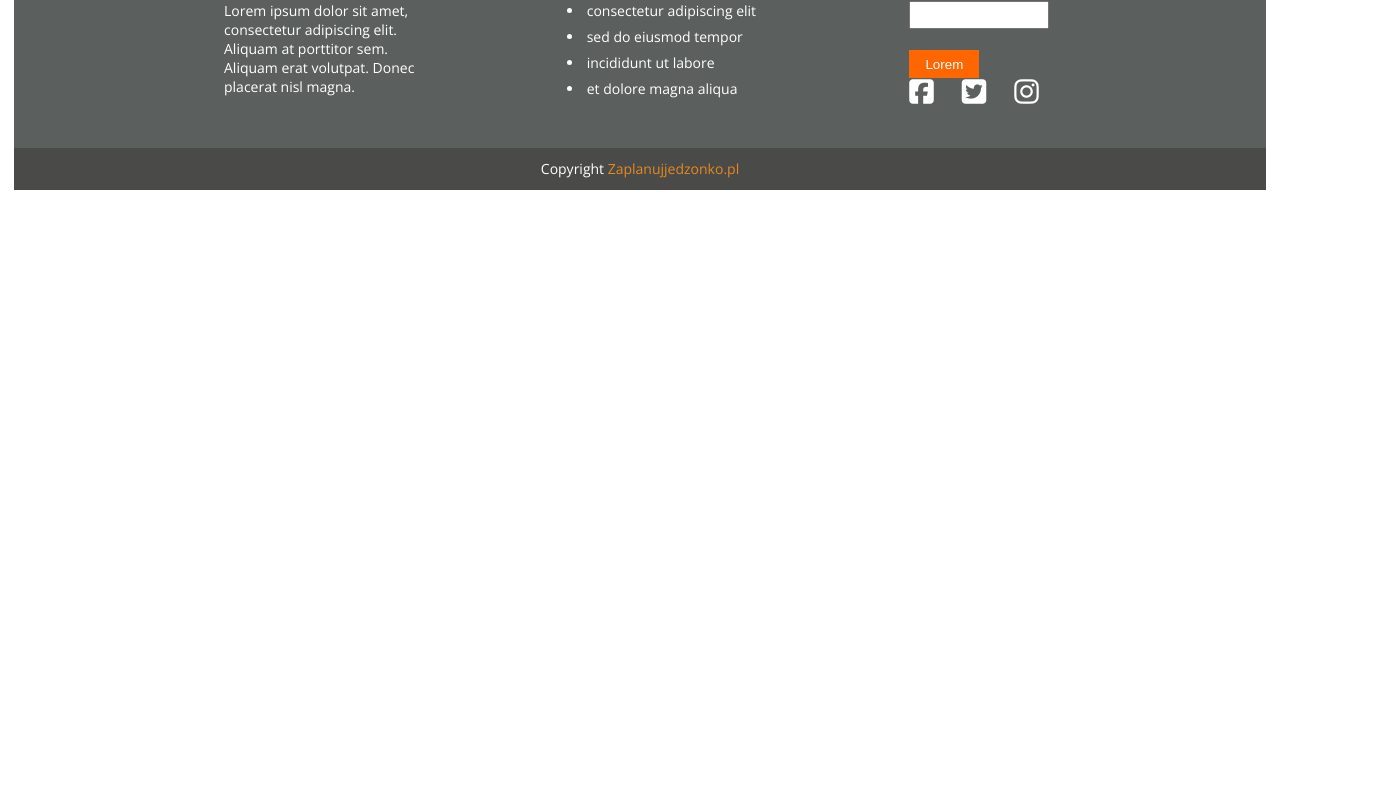
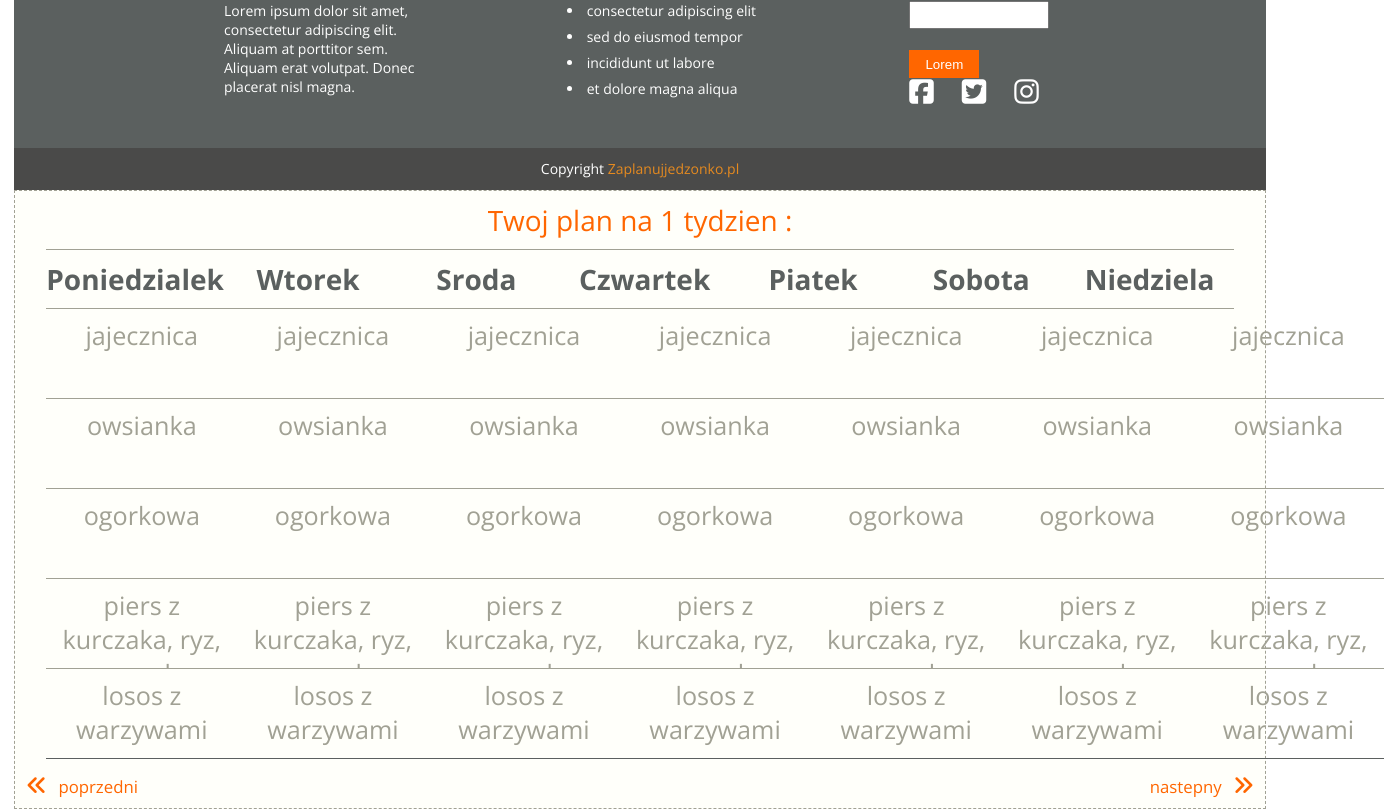
Before and after one commit to kwojtas172/plan-a-diet, a React (Create React App) app: page / in a window 1280 px wide. Shown: the part 2441-3250 px from the top of the page, 1384 px wide, since content can reach past the window. Before the commit the page ends 2631 px from the top, so only its background shows below. Built offline with nearby package versions, Linux system fonts and the light colour scheme; data requests are answered from the project's data file; a web font is replaced by a local one.

Commit message:
corrected letters in db.json corrected WeeklyPreviewTable.js added data from db.json and corrected _weekly-preview-table.scss

```diff
--- a/database/db.json
+++ b/database/db.json
@@ -2,8 +2,7 @@
   "user": {
     "name": "Aga"
   },
-  "recipes": [
-    {
+  "recipes": [{
     "id": 1,
     "name": "Zupa pomidorowa",
     "description": "Pyszna zupa pomidorowa z całych pomidorów.",
@@ -13,63 +12,60 @@
     "ingredients": [
       "Pomidory"
     ]
-    }
-  ],
-  "schedules": [
-    {
+  }],
+  "schedules": [{
     "id": 1,
     "name": "Wegetariański tydzień",
     "description": "Długi opis tygodnia bez mięsa.",
     "weekNumber": 1,
     "monday": [
-        1,
-        2,
-        3,
-        4,
-        5
+      "jajecznica",
+      "owsianka",
+      "ogorkowa",
+      "piers z kurczaka, ryz, surowka",
+      "losos z warzywami"
     ],
     "tuesday": [
-        1,
-        2,
-        3,
-        4,
-        5
+      "jajecznica",
+      "owsianka",
+      "ogorkowa",
+      "piers z kurczaka, ryz, surowka",
+      "losos z warzywami"
     ],
     "wednesday": [
-        1,
-        2,
-        3,
-        4,
-        5
+      "jajecznica",
+      "owsianka",
+      "ogorkowa",
+      "piers z kurczaka, ryz, surowka",
+      "losos z warzywami"
     ],
-      "thrusday": [
-        1,
-        2,
-        3,
-        4,
-        5
+    "thursday": [
+      "jajecznica",
+      "owsianka",
+      "ogorkowa",
+      "piers z kurczaka, ryz, surowka",
+      "losos z warzywami"
     ],
     "friday": [
-        1,
-        2,
-        3,
-        4,
-        5
+      "jajecznica",
+      "owsianka",
+      "ogorkowa",
+      "piers z kurczaka, ryz, surowka",
+      "losos z warzywami"
     ],
-      "satruday": [
-        1,
-        2,
-        3,
-        4,
-        5
+    "saturday": [
+      "jajecznica",
+      "owsianka",
+      "ogorkowa",
+      "piers z kurczaka, ryz, surowka",
+      "losos z warzywami"
     ],
     "sunday": [
-        1,
-        2,
-        3,
-        4,
-        5
+      "jajecznica",
+      "owsianka",
+      "ogorkowa",
+      "piers z kurczaka, ryz, surowka",
+      "losos z warzywami"
     ]
+  }]
 }
-  ]
-}
--- a/src/js/components/LandingPage.js
+++ b/src/js/components/LandingPage.js
@@ -6,6 +6,8 @@ import AboutApp from "./AboutApp";
 import FormToSubscription from "./FormToSubscription";
 import AboutAuthor from "./AboutAuthor";
 import Footer from "./Footer";
+
+import WeeklyPreviewTable from './WeeklyPreviewTable';
 
 export default class LandingPage extends React.Component {
     render() {
@@ -18,6 +20,7 @@ export default class LandingPage extends React.Component {
                 <FormToSubscription />
                 <AboutAuthor />
                 <Footer />
+                <WeeklyPreviewTable />
             </div>
         )
     }
--- a/src/js/components/WeeklyPreviewTable.js
+++ b/src/js/components/WeeklyPreviewTable.js
@@ -1,12 +1,46 @@
 import React, { Component } from 'react';
+import '../../scss/_weekly-preview-table.scss';
 
 class WeeklyPreviewTable extends Component {
-    state = {}
+    state = {
+        data: [],
+        monday: [],
+        tuesday: [],
+        wednesday: [],
+        thursday: [],
+        friday: [],
+        saturday: [],
+        sunday: [],
+        weekNr: "",
+    }
+
+    componentDidMount = () => {
+        fetch("http://localhost:3000/schedules/")
+            .then(function (resp) {
+                return resp.json();
+            })
+            .then(data => {
+                data.forEach(el =>
+                    this.setState({
+                        monday: el.monday,
+                        tuesday: el.tuesday,
+                        wednesday: el.wednesday,
+                        thursday: el.thursday,
+                        friday: el.friday,
+                        saturday: el.saturday,
+                        sunday: el.sunday,
+                        weekNr: el.weekNumber,
+                    }))
+            })
+    }
+
     render() {
+        const { monday, tuesday, wednesday, thursday, friday, saturday, sunday, weekNr, } = this.state;
+
         return (
-            <div className="table__container">
+            <div className="table__container" >
                 <div className="week__number">
-                    <p>Twoj plan na {"{nr_tygodnia}"} tydzien :</p>
+                    <p>Twoj plan na {weekNr} tydzien :</p>
                 </div>
                 <div className="day__name">
                     <span>Poniedzialek</span>
@@ -17,50 +51,42 @@ class WeeklyPreviewTable extends Component {
                     <span>Sobota</span>
                     <span>Niedziela</span>
                 </div>
-                <div className="day__breakfast">
-                    <span>sniadanie</span>
-                    <span>sniadanie</span>
-                    <span>sniadanie</span>
-                    <span>sniadanie</span>
-                    <span>sniadanie</span>
-                    <span>sniadanie</span>
-                    <span>sniadanie</span>
-                </div>
-                <div className="day__lunch">
-                    <span>drugie sniadanie</span>
-                    <span>drugie sniadanie</span>
-                    <span>drugie sniadanie</span>
-                    <span>drugie sniadanie</span>
-                    <span>drugie sniadanie</span>
-                    <span>drugie sniadanie</span>
-                    <span>drugie sniadanie</span>
-                </div>
-                <div className="day__soup">
-                    <span>zupa</span>
-                    <span>zupa</span>
-                    <span>zupa</span>
-                    <span>zupa</span>
-                    <span>zupa</span>
-                    <span>zupa</span>
-                    <span>zupa</span>
-                </div>
-                <div className="day__main-meal">
-                    <span>drugie danie</span>
-                    <span>drugie danie</span>
-                    <span>drugie danie</span>
-                    <span>drugie danie</span>
-                    <span>drugie danie</span>
-                    <span>drugie danie</span>
-                    <span>drugie danie</span>
-                </div>
-                <div className="day__supper">
-                    <span>kolacja</span>
-                    <span>kolacja</span>
-                    <span>kolacja</span>
-                    <span>kolacja</span>
-                    <span>kolacja</span>
-                    <span>kolacja</span>
-                    <span>kolacja</span>
+                <div className="recipes-day__container">
+                    <div className="week-day">
+                        {monday.map(meal => {
+                            return <span>{meal}</span>
+                        })}
+                    </div>
+                    <div className="week-day">
+                        {tuesday.map(meal => {
+                            return <span>{meal}</span>
+                        })}
+                    </div>
+                    <div className="week-day">
+                        {wednesday.map(meal => {
+                            return <span>{meal}</span>
+                        })}
+                    </div>
+                    <div className="week-day">
+                        {thursday.map(meal => {
+                            return <span>{meal}</span>
+                        })}
+                    </div>
+                    <div className="week-day">
+                        {friday.map(meal => {
+                            return <span>{meal}</span>
+                        })}
+                    </div>
+                    <div className="week-day">
+                        {saturday.map(meal => {
+                            return <span>{meal}</span>
+                        })}
+                    </div>
+                    <div className="week-day">
+                        {sunday.map(meal => {
+                            return <span>{meal}</span>
+                        })}
+                    </div>
                 </div>
                 <div className="weekly-preview-table-select__btns">
                     <div className="weekly-preview-table-prev__btn">
--- a/src/scss/_weekly-preview-table.scss
+++ b/src/scss/_weekly-preview-table.scss
@@ -1,5 +1,5 @@
-@import './reset';
-@import './variables';
+@import "./reset";
+@import "./variables";
 
 div.table__container {
   width: 100%;
@@ -7,6 +7,7 @@ div.table__container {
 
   background-color: $bg-color;
   border: 0.14rem dashed $table-font;
+
   display: flex;
   flex-direction: column;
   justify-content: flex-start;
@@ -35,27 +36,40 @@ div.day__name {
 
   span {
     width: 13.58rem;
+    text-align: center;
   }
 }
 
-div.day__breakfast,
-div.day__lunch,
-div.day__soup,
-div.day__main-meal,
-div.day__supper {
+div.recipes-day__container {
   height: auto;
   width: 95%;
 
+  display: flex;
+  flex-direction: row;
+}
+
+div.week-day {
+  display: flex;
+  flex-direction: column;
+  position: relative;
+
+  span {
     color: $table-font;
     border-bottom: 0.07rem solid $table-font;
     font-size: 1.8rem;
     padding: 0.7rem 0;
+    width: 13.65rem;
+    height: 6.43rem;
+    overflow-x: auto;
+    text-align: center;
+    top: 50%;
+    left: 50%;
+    margin-right: -50%;
+    // transform: translate(-50%, -50%);
+  }
 
-    display: flex;
-    justify-content: space-between;
-
-    span {
-        width: 13.58rem;
+  span:last-child {
+    border-bottom: 0.07rem solid $nav-color;
   }
 }
 
@@ -83,11 +97,11 @@ div.weekly-preview-table-next__btn {
 .fa-angle-double-right {
   color: $btn-color;
   font-size: 1.5rem;
-    padding-left: 0.8rem;
+  padding: 0 0.8rem;
 }
 
 .fa-angle-double-left {
   color: $btn-color;
   font-size: 1.5rem;
-    padding-right: 0.8rem;
+  padding: 0 0.8rem;
 }
```
Lines whose indentation alone changed are shown as unchanged.
